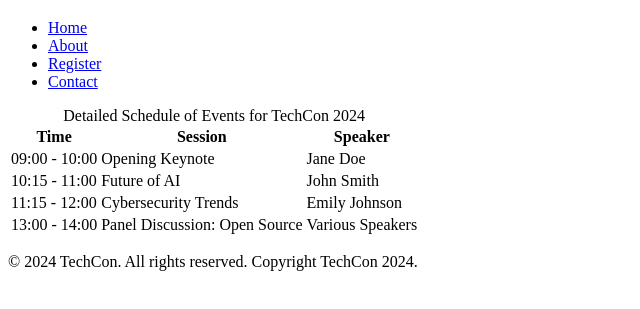
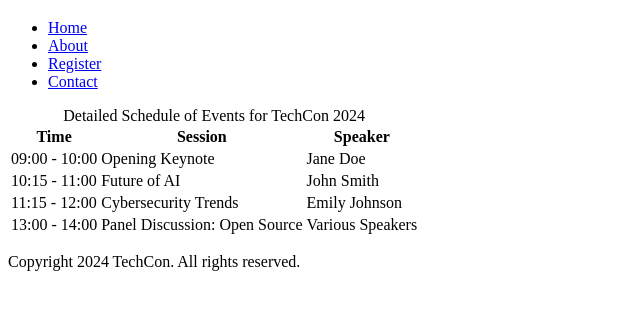
Before and after one commit to Sakawabillz/TechCon_HTML, a plain HTML site: page techcon_website/schedule.html in a window 1280 px wide. Shown: the part 61-370 px from the top of the page, without its empty margins (0-640 px from the left). Drawn offline with Linux system fonts and the light colour scheme.

Commit message:
Fix footer to include 'copyright' text for schedule page

```diff
--- a/techcon_website/schedule.html
+++ b/techcon_website/schedule.html
@@ -52,10 +52,9 @@
       </tbody>
     </table>
   </main>
-
-  <footer>
-    <p>&copy; 2024 TechCon. All rights reserved. Copyright TechCon 2024.</p>
-  </footer>
+<footer>
+  <p>Copyright 2024 TechCon. All rights reserved.</p>
+</footer>
 
 </body>
 </html>
```
